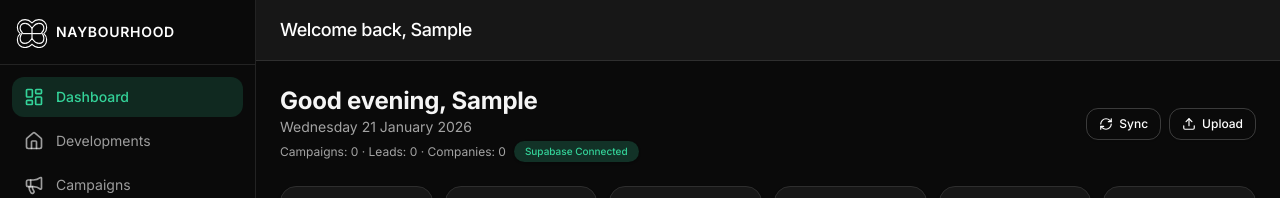
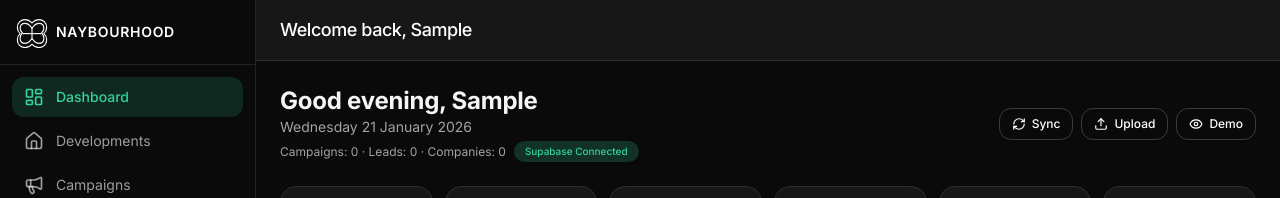
Before and after one commit to Kofibk/Naybourhood-ai, a Next.js app: page /admin in a window 1280 px wide. Shown: the top 198 px of the page. Built offline with nearby package versions, Linux system fonts and the light colour scheme; no server answers; the database is empty; sample sign-in values are in the browser's storage.

Commit message:
Add Demo button back to admin dashboard header
- Added Demo button linking to /mount-anvil-demo in the header actions

```diff
--- a/app/admin/page.tsx
+++ b/app/admin/page.tsx
@@ -303,6 +303,12 @@ export default function AdminDashboard() {
           <Button variant="outline" size="sm" className="text-xs">
             <Upload className="h-3.5 w-3.5 mr-1.5" />
             Upload
+          </Button>
+          <Button variant="outline" size="sm" className="text-xs" asChild>
+            <a href="/mount-anvil-demo">
+              <Eye className="h-3.5 w-3.5 mr-1.5" />
+              Demo
+            </a>
           </Button>
         </div>
       </div>
```
